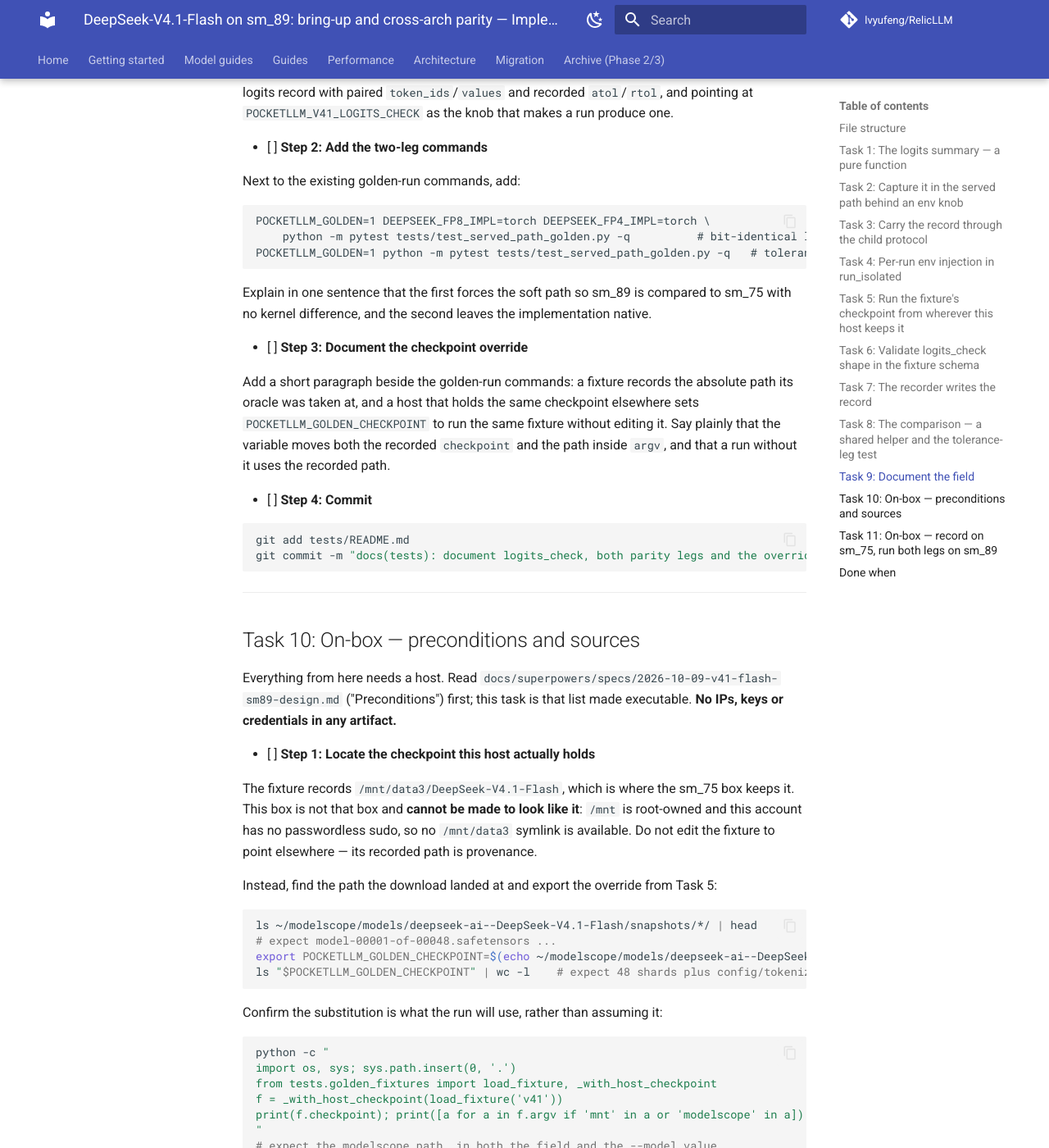
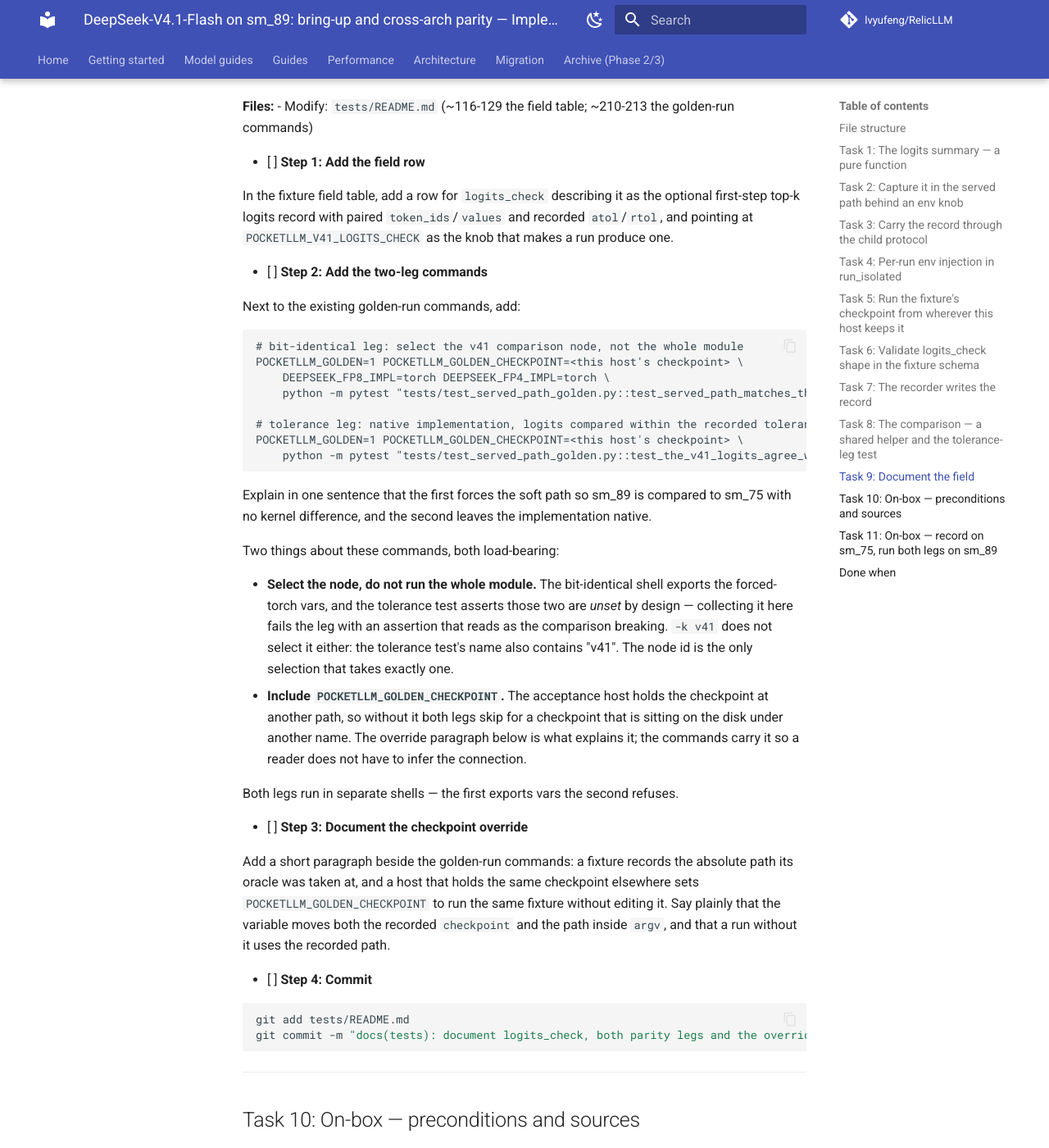
Before and after one commit to lvyufeng/RelicLLM, an MkDocs documentation site: the page built from docs/superpowers/plans/2026-10-09-v41-flash-sm89.md, in a window 1280 px wide and 1400 px high, scrolled down 28543 px. Shown: the whole window at 82% size. Built offline with MkDocs 1.6.1 and Material for MkDocs 9.7.7, drawn with Linux system fonts in a browser that asks for light colours; comment, search, counter and statistics services are not loaded; some of the changed text lies outside the part shown.

Commit message:
docs: refuse a non-finite tolerance, and select the node in the README legs
Two follow-ups from the Task 8 and Task 9 reviews. `atol`/`rtol` come off the
fixture and a corrupted non-finite one makes `gap` itself NaN -- which `gap > 0`
reads as agreement, turning the tolerance off entirely: the same hole the
finiteness guard closes for the logits, one level up. And Task 9's prescribed
README commands ran the whole module, which collects the tolerance test that
asserts the forced-torch vars are unset by design -- so the bit-identical leg
would end in an assertion that reads as the comparison breaking, the moment the
fixture starts recording logits. The commands now select their node and carry
the checkpoint override the acceptance host needs.

Co-Authored-By: Claude Code <noreply@anthropic.com>

````diff
--- a/docs/superpowers/plans/2026-10-09-v41-flash-sm89.md
+++ b/docs/superpowers/plans/2026-10-09-v41-flash-sm89.md
@@ -1270,6 +1270,14 @@ def logits_check_mismatch(
         )
     atol = float(recorded.get("atol", 0.0))
     rtol = float(recorded.get("rtol", 0.0))
+    # The tolerances are read from the fixture, and a corrupted non-finite one makes `gap` itself
+    # NaN -- which `gap > 0` reads as agreement, turning the tolerance off entirely. Same hole as
+    # the non-finite logit below, one level up, so it is refused for the same reason.
+    if not (math.isfinite(atol) and math.isfinite(rtol)):
+        return (
+            f"the recorded tolerance is not finite: atol {atol!r}, rtol {rtol!r}. "
+            f"A non-finite tolerance compares everything as agreeing"
+        )
     for index, (seen, want) in enumerate(zip(seen_values, want_values)):
         seen_f = float(seen)
         want_f = float(want)
@@ -1394,12 +1402,32 @@ In the fixture field table, add a row for `logits_check` describing it as the op
 Next to the existing golden-run commands, add:
 
 ```
-POCKETLLM_GOLDEN=1 DEEPSEEK_FP8_IMPL=torch DEEPSEEK_FP4_IMPL=torch \
-    python -m pytest tests/test_served_path_golden.py -q          # bit-identical leg
-POCKETLLM_GOLDEN=1 python -m pytest tests/test_served_path_golden.py -q   # tolerance leg
-```
-
-Explain in one sentence that the first forces the soft path so sm_89 is compared to sm_75 with no kernel difference, and the second leaves the implementation native.
+# bit-identical leg: select the v41 comparison node, not the whole module
+POCKETLLM_GOLDEN=1 POCKETLLM_GOLDEN_CHECKPOINT=<this host's checkpoint> \
+    DEEPSEEK_FP8_IMPL=torch DEEPSEEK_FP4_IMPL=torch \
+    python -m pytest "tests/test_served_path_golden.py::test_served_path_matches_the_recorded_answer[v41]" -q -rs
+
+# tolerance leg: native implementation, logits compared within the recorded tolerance
+POCKETLLM_GOLDEN=1 POCKETLLM_GOLDEN_CHECKPOINT=<this host's checkpoint> \
+    python -m pytest "tests/test_served_path_golden.py::test_the_v41_logits_agree_with_the_recorded_ones" -q -rs
+```
+
+Explain in one sentence that the first forces the soft path so sm_89 is compared to sm_75 with no
+kernel difference, and the second leaves the implementation native.
+
+Two things about these commands, both load-bearing:
+
+- **Select the node, do not run the whole module.** The bit-identical shell exports the forced-torch
+  vars, and the tolerance test asserts those two are *unset* by design — collecting it here fails
+  the leg with an assertion that reads as the comparison breaking. `-k v41` does not select it
+  either: the tolerance test's name also contains "v41". The node id is the only selection that
+  takes exactly one.
+- **Include `POCKETLLM_GOLDEN_CHECKPOINT`.** The acceptance host holds the checkpoint at another
+  path, so without it both legs skip for a checkpoint that is sitting on the disk under another
+  name. The override paragraph below is what explains it; the commands carry it so a reader does not
+  have to infer the connection.
+
+Both legs run in separate shells — the first exports vars the second refuses.
 
 - [ ] **Step 3: Document the checkpoint override**
 
````
